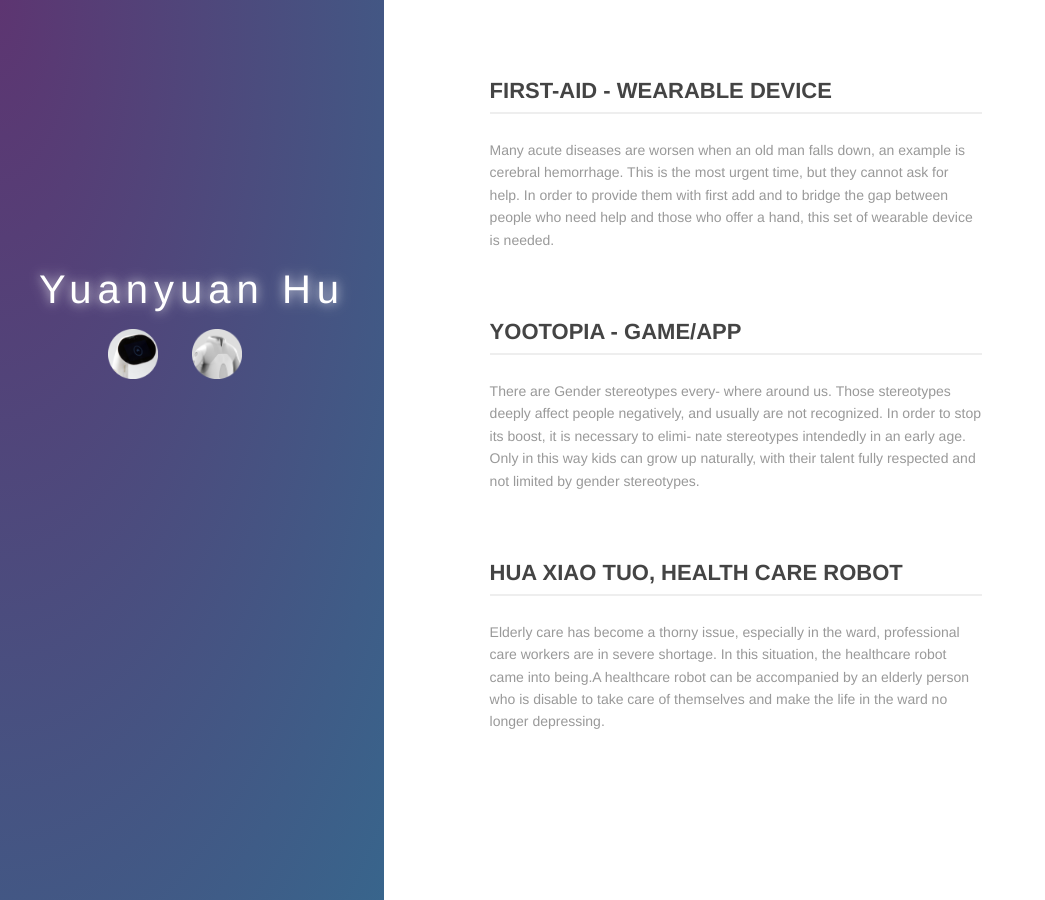
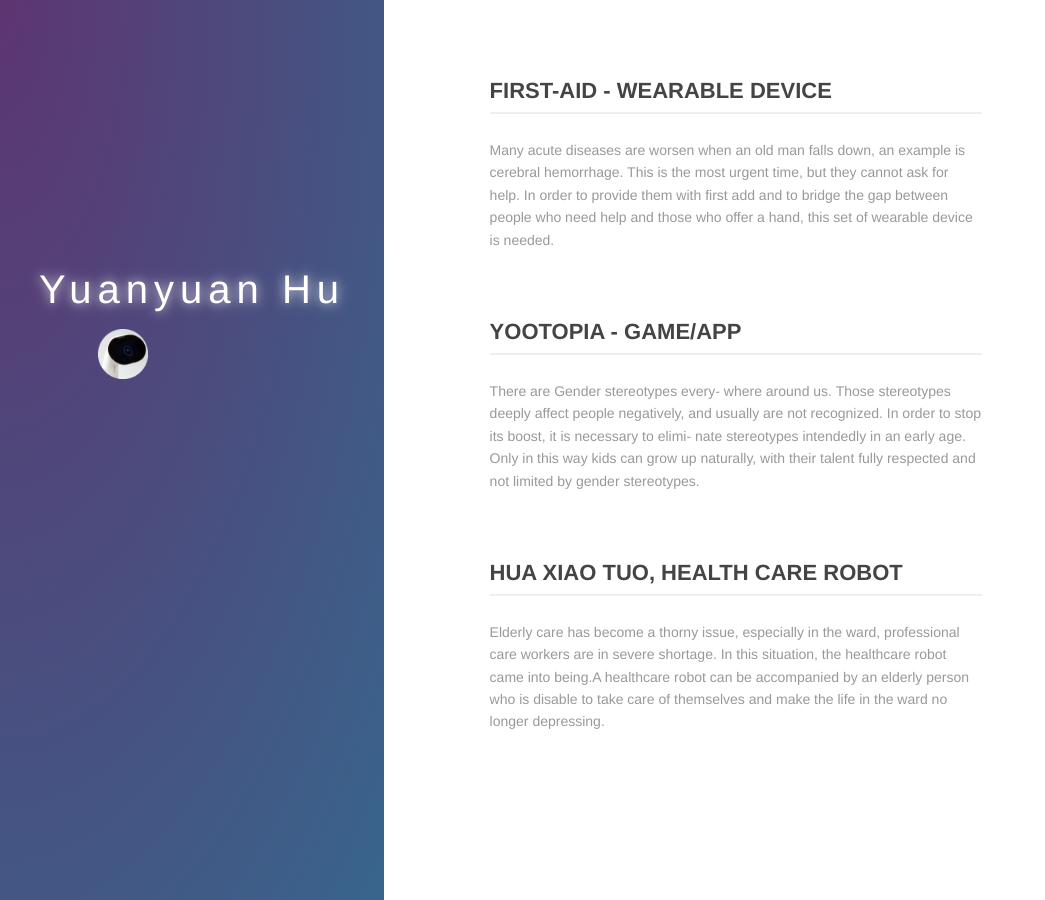
Before and after one commit to yuanyuanhu96/Potfolio-Archive, a Jekyll site: the page built from index.md, in a window 1280 px wide. Shown: the whole page, without its empty margins (0-1045 px from the left). Built offline with Jekyll 4.4.1, drawn with Linux system fonts in a browser that asks for light colours.

Commit message:
Update index.md

```diff
--- a/index.md
+++ b/index.md
@@ -7,13 +7,11 @@
     <div class="aside">
       <div class="info-card">
         <h1>Yuanyuan Hu</h1>
-        <a href="http://weibo.com/beiyuu/" target="_blank"><img src="http://www.weibo.com/favicon.ico" alt="" width="50"/></a>
-        <a href="http://www.douban.com/people/beiyuu/" target="_blank"><img src="http://www.douban.com/favicon.ico" alt="" width="50"/></a>
-        <a href="http://instagram.com/beiyuu/" target="_blank"><img src="/images/Project-icon-png/1_favicon.ico" alt="" width="50"/></a>
-                <a href="http://instagram.com/beiyuu/" target="_blank"><img src="/images//Project-icon-png/Project-icon-02.png" alt="" width="50"/></a>
-                <a href="http://instagram.com/beiyuu/" target="_blank"><img src="http://d36xtkk24g8jdx.cloudfront.net/bluebar/00c6602/images/ico/favicon.ico" alt="" width="50"/></a>
-                <a href="http://instagram.com/beiyuu/" target="_blank"><img src="http://d36xtkk24g8jdx.cloudfront.net/bluebar/00c6602/images/ico/favicon.ico" alt="" width="50"/></a>
+        <a href="http://hu-yuanyuan.com/Hua-Xiao-Tuo" target="_blank"><img src="/images/Project-icon-png/1_favicon.ico" alt="" width="50"/></a>
+        <a href="https://huyuanyuan96.github.io/carriage-return-line-feed-new-line-end-file" target="_blank"><img src="/Project-icon-png/Project-icon-02.png" alt="" width="50"/></a>
                         <a href="http://instagram.com/beiyuu/" target="_blank"><img src="http://d36xtkk24g8jdx.cloudfront.net/bluebar/00c6602/images/ico/favicon.ico" alt="" width="50"/></a>
+         <a href="http://instagram.com/beiyuu/" target="_blank"><img src="http://d36xtkk24g8jdx.cloudfront.net/bluebar/00c6602/images/ico/favicon.ico" alt="" width="50"/></a>
+         <a href="http://instagram.com/beiyuu/" target="_blank"><img src="http://d36xtkk24g8jdx.cloudfront.net/bluebar/00c6602/images/ico/favicon.ico" alt="" width="50"/></a>
       </div>
       <div id="particles-js"></div>
     </div>
```
